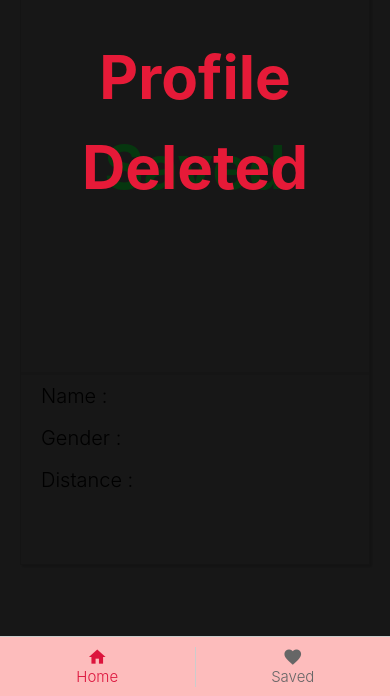
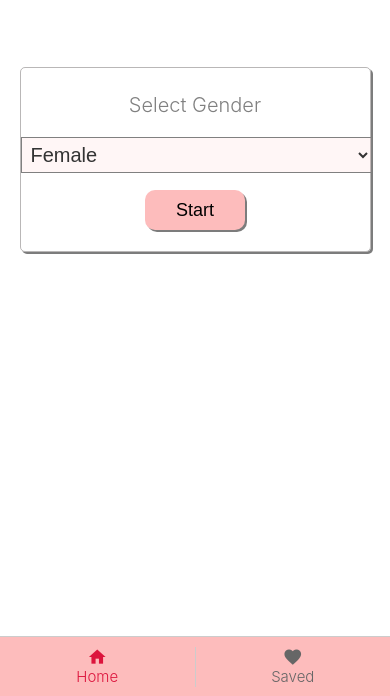
Before and after one commit to pate0773/minal-patel-tundra, a website: page www/index.html in a window 390 px wide. Shown: the part 148-844 px from the top of the page. Drawn offline with Linux system fonts and the light colour scheme; some packages are replaced by stand-ins of ours; no server answers.

Commit message:
Options for Gender Added

```diff
--- a/www/css/style.css
+++ b/www/css/style.css
@@ -29,6 +29,29 @@ html {
     background-color: rgb(253, 188, 188);
     position: absolute;
     font-size: 1.5rem;
+}
+#options{
+    text-align: center;
+    margin: 50% 5% 40% 5%;
+    padding: 5% 0 5% 0;
+    border: 1px solid rgba(124, 121, 121, 0.534);
+    border-radius: 5px;
+    box-shadow: 2px 2px rgb(124, 124, 124);
+}
+select{
+    padding: 5px;
+    background: rgba(255, 179, 179, 0.116);
+}
+#btnStart{
+    height: 40px;
+    width: 100px;
+    border: none;
+    color: #000;
+    border-radius: 10px;
+    font-size: 18px;
+    box-shadow: 2px 2px rgb(124, 124, 124);
+    margin-top: 5%;
+    background-color: rgb(253, 188, 188);
 }
 #cards{
     height: 75%;
--- a/www/index.html
+++ b/www/index.html
@@ -20,6 +20,15 @@
 <body>
     <header id="header" class="bar top">Tundra<i id="iconHeart" class="icon heart"></i>Dating</header>
     <section class="page active" id="home">
+        <form id="options" class="form-row">
+            <label for="genderOption">Select Gender</label>
+            <select id="genderOption" class="t4">
+                <option value="female">Female</option>
+                <option value="male">Male</option>
+                <option value="both">Both</option>
+            </select>
+            <input type="submit" id="btnStart" class="btn-small" value="Start" />
+        </form>
         <div id="cards" class="card fixed active">
             <header id="imgHeader">
                 <img id="imageProfile" src="" alt="Emoji" class="round" />
--- a/www/js/main.js
+++ b/www/js/main.js
@@ -4,21 +4,35 @@ const app = {
     profiles: [],
     savedProfiles: [],
     imgBaseURL: "http://griffis.edumedia.ca/mad9022/tundra/profiles/",
-    BaseURL: "http://griffis.edumedia.ca/mad9022/tundra/get.profiles.php?gender=female",
+    BaseURL: "http://griffis.edumedia.ca/mad9022/tundra/get.profiles.php?gender=",
     init: () => {
-      //get profiles from URL
-      app.getProfiles();
+        sessionStorage.clear();
+        document.getElementById("cards").style.display = "none";
+        document.getElementById("savedMsg").style.display = "none";
+        document.getElementById("deleteMsg").style.display = "none";
+        document.getElementById("btnStart").addEventListener("click", function(ev){
+            ev.preventDefault();
+            let gender = document.getElementById('genderOption').value;
+            if(gender != "both"){
+                app.BaseURL = `${app.BaseURL} + ${gender}`
+            }
+            //get profiles from URL
+            app.getProfiles();
+        })
       //add click listeners for navigation
       app.addListeners();
       app.addGestures();
     },
     getProfiles: () => {
+        document.getElementById("options").style.display = "none";
+        document.getElementById("cards").style.display = "block";
         var uri_dec = decodeURIComponent(app.BaseURL);
         console.log("Decoded URI: " + uri_dec);
         fetch(uri_dec)
         .then(response => response.json())
         .then(data => {
-            app.profiles = data.profiles;
+            let arr = data.profiles;
+            app.profiles = app.profiles.concat(arr);
             console.log("PROFILES:",app.profiles);
         });
         setTimeout(() => {
```
